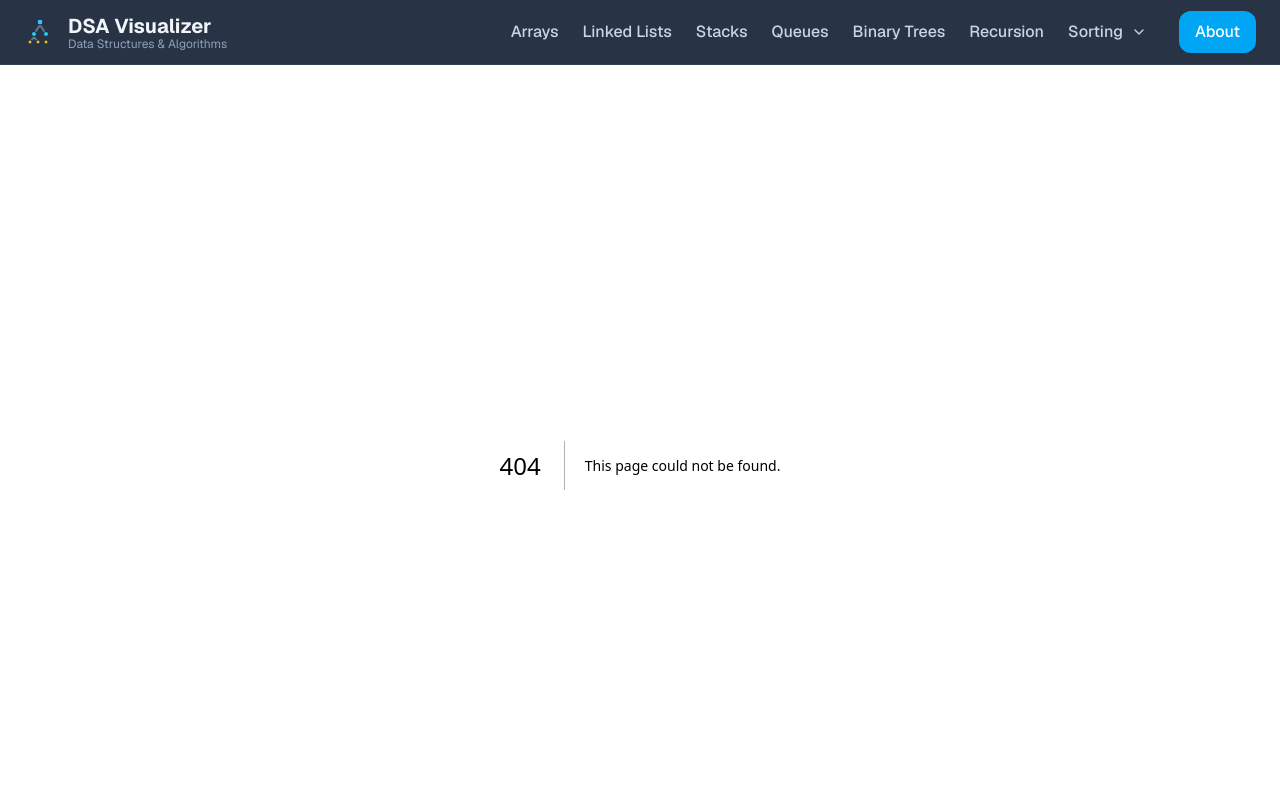
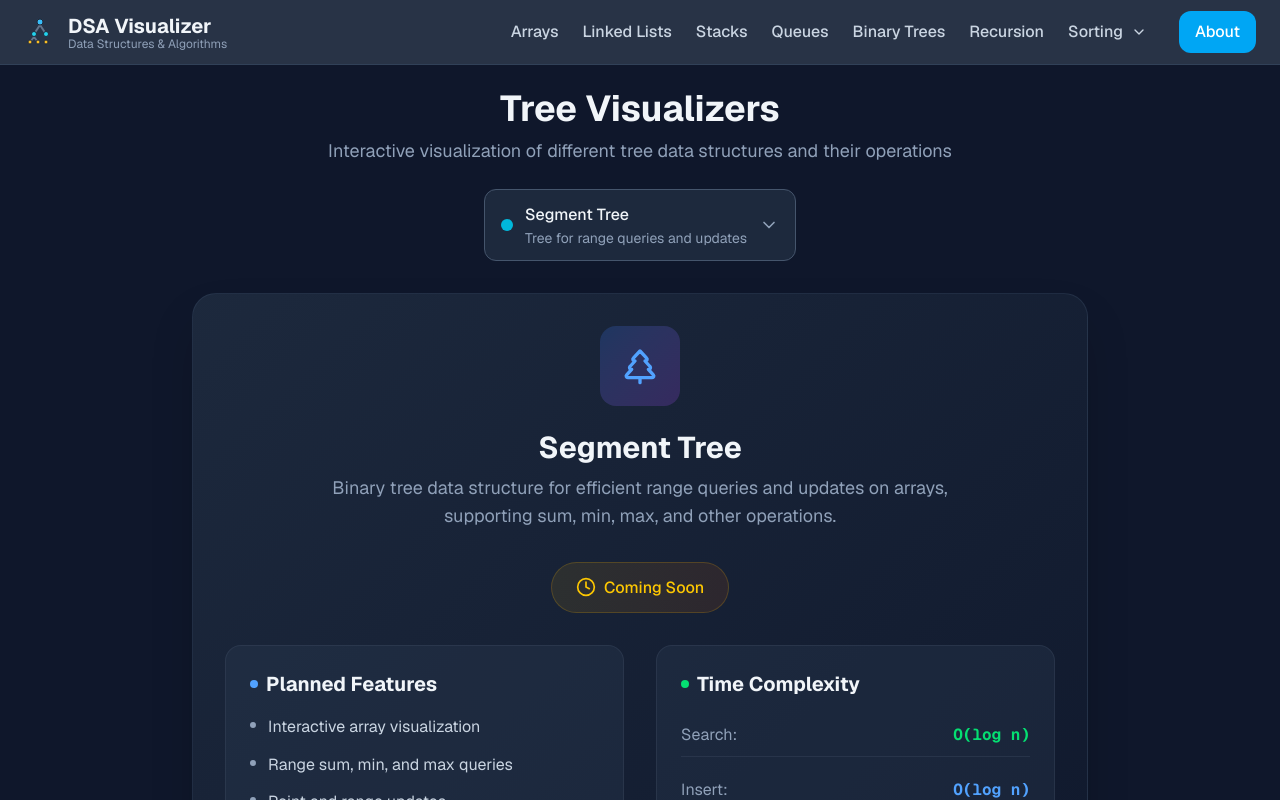
Before and after one commit to gael55x/DSA-Visualizer, a Next.js app in the folder dsa-visualizer/: page /trees/segment-tree in a window 1280 px wide. Before the commit this address had no page. Shown: the top 800 px of the page. Built offline with nearby package versions, Linux system fonts and the light colour scheme.

Commit message:
Initialized trie page route

```diff
--- /dev/null
+++ b/dsa-visualizer/app/trees/segment-tree/page.tsx
@@ -0,0 +1,29 @@
+import TreeComingSoon from '../../../components/TreeComingSoon';
+
+export default function SegmentTreePage() {
+  return (
+    <TreeComingSoon
+      title="Segment Tree"
+      description="Binary tree data structure for efficient range queries and updates on arrays, supporting sum, min, max, and other operations."
+      features={[
+        "Interactive array visualization",
+        "Range sum, min, and max queries",
+        "Point and range updates",
+        "Lazy propagation demonstration",
+        "Query optimization visualization",
+        "Real-time performance metrics"
+      ]}
+      complexity={{
+        search: "O(log n)",
+        insert: "O(log n)",
+        delete: "O(log n)",
+        space: "O(n)"
+      }}
+    />
+  );
+}
+
+export const metadata = {
+  title: 'Segment Tree - Coming Soon | DSA Visualizer',
+  description: 'Interactive Segment Tree visualization with range queries and updates - coming soon to DSA Visualizer.',
+};
--- /dev/null
+++ b/dsa-visualizer/app/trees/trie/page.tsx
@@ -0,0 +1,29 @@
+import TreeComingSoon from '../../../components/TreeComingSoon';
+
+export default function TriePage() {
+  return (
+    <TreeComingSoon
+      title="Trie (Prefix Tree)"
+      description="Tree data structure used for efficient storage and retrieval of strings, with powerful prefix-based operations."
+      features={[
+        "Interactive string insertion and search",
+        "Visual prefix highlighting",
+        "Autocomplete functionality demonstration",
+        "Word counting and prefix counting",
+        "Animated string traversal",
+        "Dictionary and spell-checker applications"
+      ]}
+      complexity={{
+        search: "O(m)",
+        insert: "O(m)",
+        delete: "O(m)",
+        space: "O(ALPHABET_SIZE * N * M)"
+      }}
+    />
+  );
+}
+
+export const metadata = {
+  title: 'Trie (Prefix Tree) - Coming Soon | DSA Visualizer',
+  description: 'Interactive Trie visualization with string operations and prefix matching - coming soon to DSA Visualizer.',
+};
```
